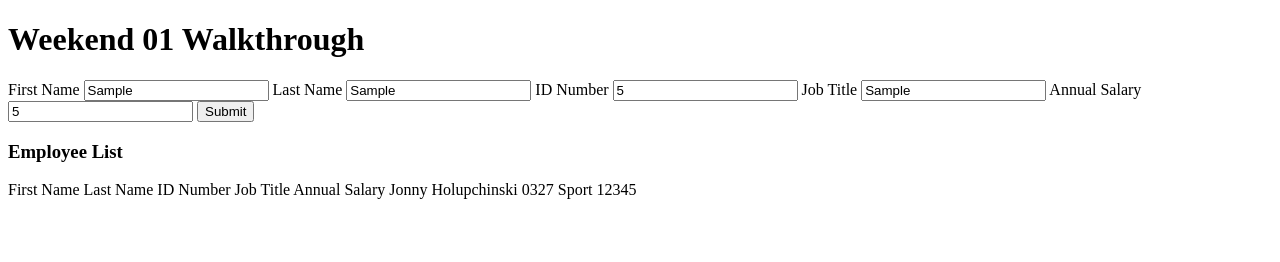
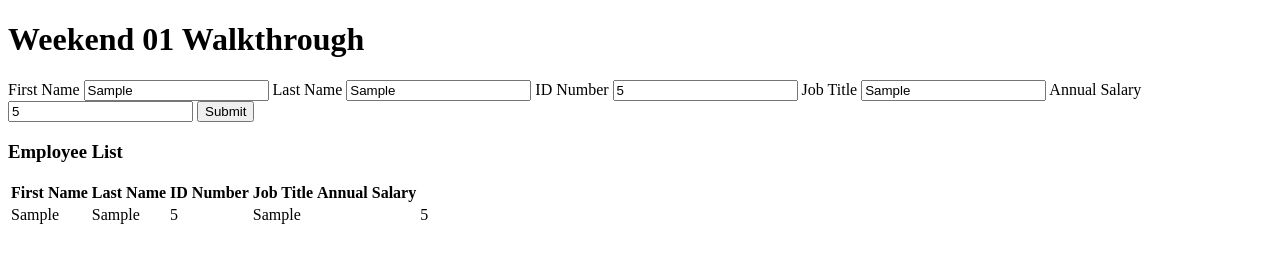
Before and after one commit to jonholup/weekend-1-walkthrough, a plain HTML site: page index.html in a window 1280 px wide. Both pictures are taken after typing "Sample", "Sample", "5", "Sample", "5" into the empty fields and a click on the button "Submit". Drawn offline with Linux system fonts and the light colour scheme.

Commit message:
Adding new employee functionality

```diff
--- a/client.js
+++ b/client.js
@@ -0,0 +1,23 @@
+$(document).ready(function(){ // waits for DOM to completly load
+  $('#submitNewEmployee').on('click', function() { // event listener on submitNewEmployee
+    // Declaring variable and retrieving values from input boxes
+    var firstName = $('#firstName').val();
+    var lastName = $('#lastName').val();
+    var idNumber = $('#idNumber').val();
+    var jobTitle = $('#jobTitle').val();
+    var annualSalary = $('#annualSalary').val();
+
+    // adds new employee row to DOM
+    $('#employeeTableBody').append(
+      '<tr>' +
+        '<td>' + firstName + '</td>' +
+        '<td>' + lastName + '</td>' +
+        '<td>' + idNumber + '</td>' +
+        '<td>' + jobTitle + '<td>' +
+        '<td>' + annualSalary + '</td>' +
+        '</tr>'
+    );
+  });
+
+
+});
--- a/index.html
+++ b/index.html
@@ -21,7 +21,7 @@
     <button type="button" id="submitNewEmployee">Submit</button>
 
   <!-- NOTE: Table of Employees -->
-  <h3>Employee List</h3
+  <h3>Employee List</h3>
     <table>
       <thead>
         <tr>
@@ -32,14 +32,7 @@
           <th>Annual Salary</th>
         </tr>
       </thead>
-      <tbody>
-        <tr>
-          <td>Jonny</td>
-          <td>Holupchinski<td>
-          <td>0327</td>
-          <td>Sport<td>
-          <td>12345</td>
-
+      <tbody id="employeeTableBody">
       </tbody>
     </table>
   </body>
```
